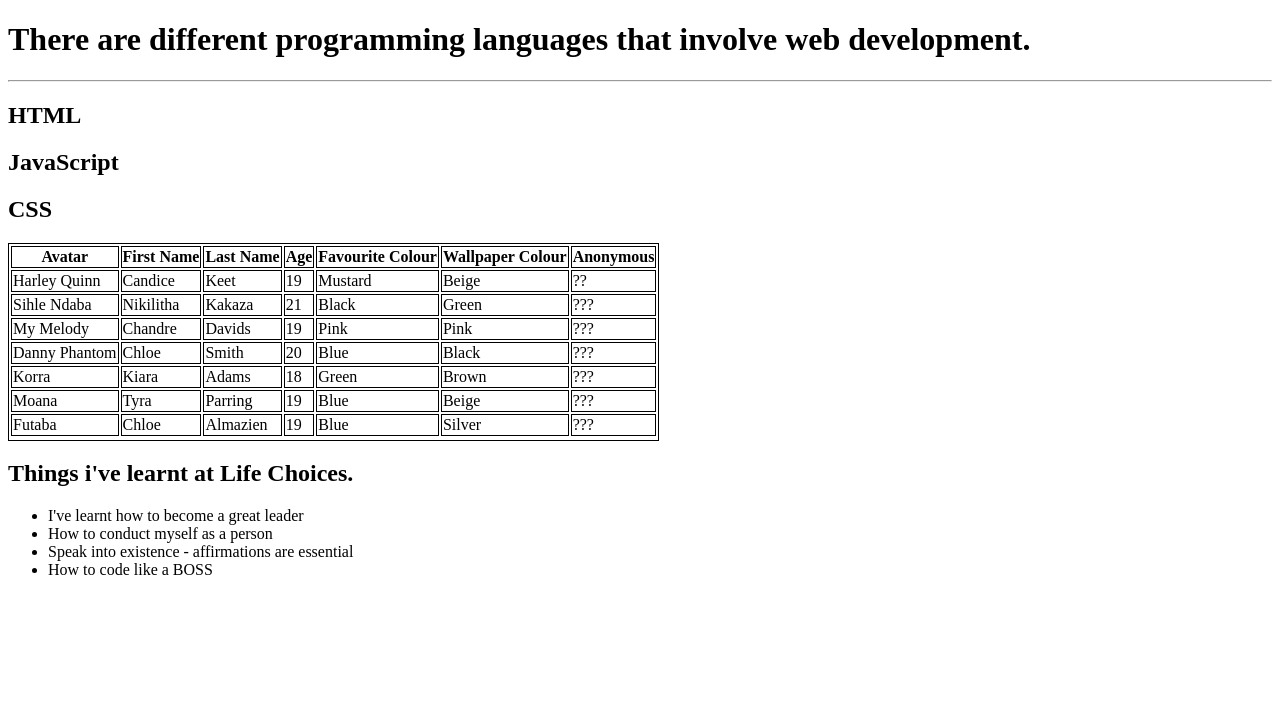
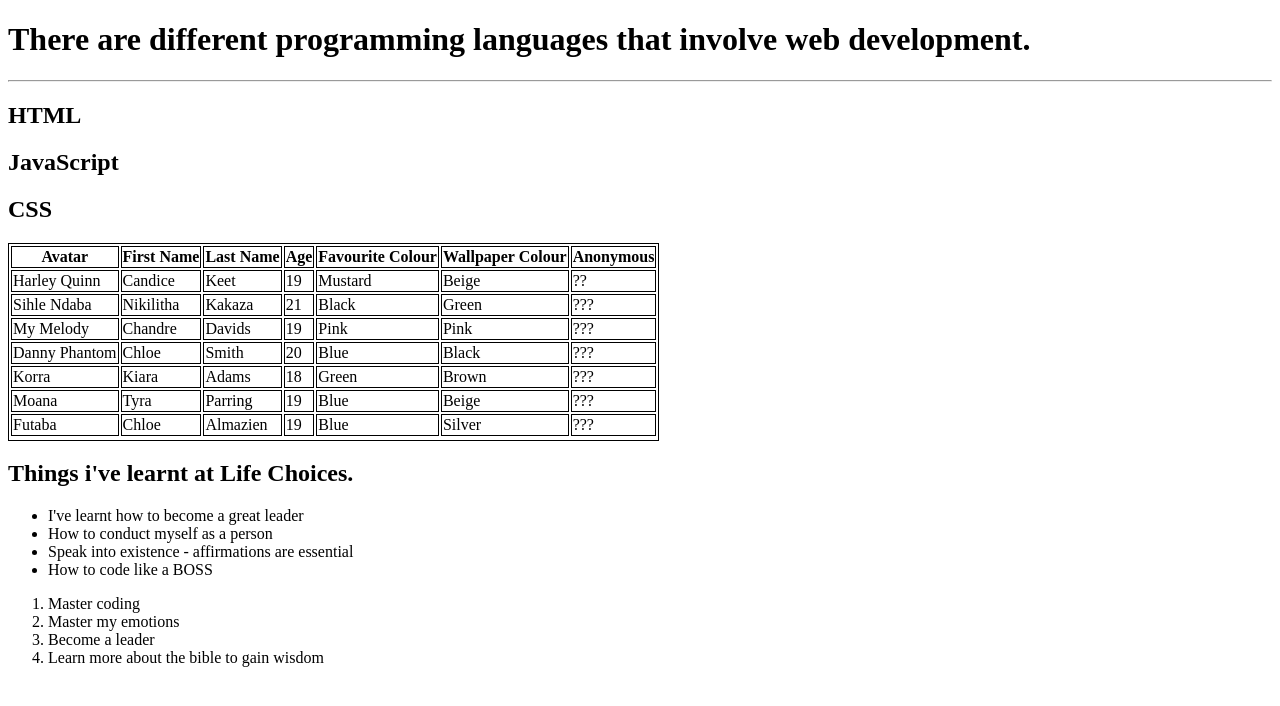
Before and after one commit to kingkrazee/wednesday, a plain HTML site: page index.html in a window 1280 px wide. Drawn offline with Linux system fonts and the light colour scheme.

Commit message:
first commit

```diff
--- a/index.html
+++ b/index.html
@@ -98,7 +98,12 @@
             <li>Speak into existence - affirmations are essential</li>
             <li>How to code like a BOSS</li>
         </ul>
-
+        <ol>
+            <li>Master coding</li>
+            <li>Master my emotions</li>
+            <li>Become a leader</li>
+            <li>Learn more about the bible to gain wisdom</li>
+        </ol>
 </body>
 </main>
 </html>
```
